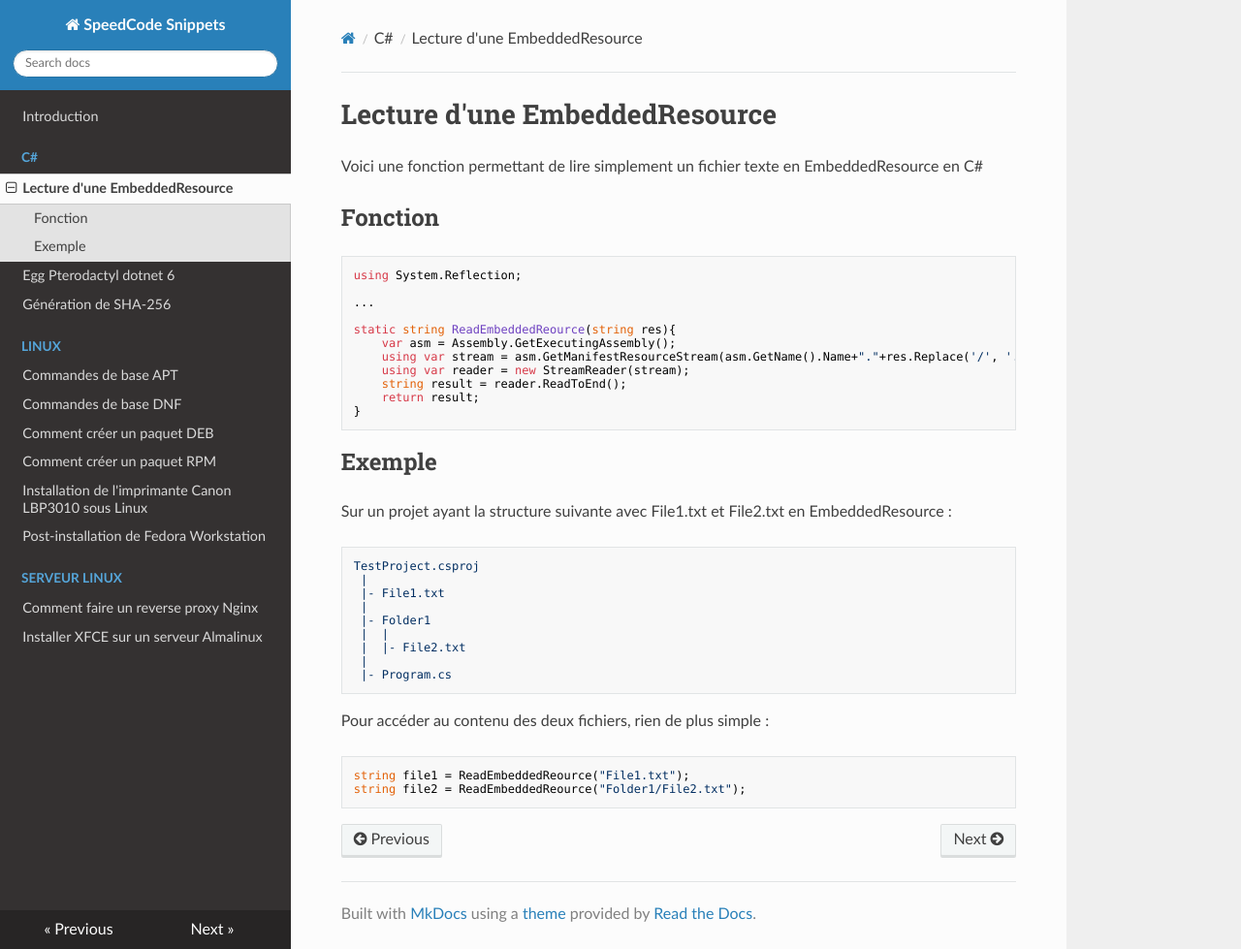
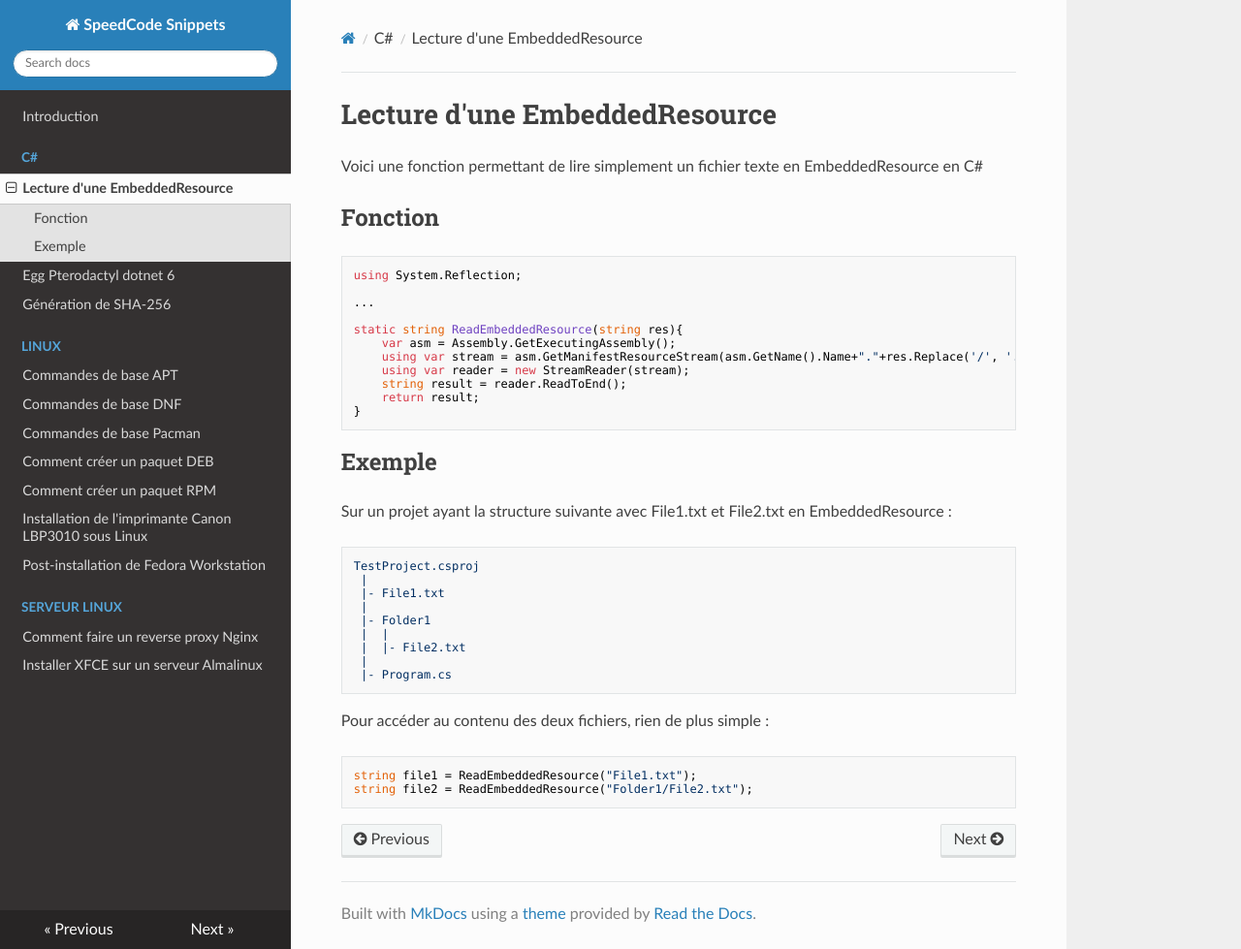
Before and after one commit to SpeedCode210/SpeedSnippets, an MkDocs documentation site: the page built from docs/c#/embedded-resource-read.md, in a window 1280 px wide and 979 px high. Shown: the whole window at 97% size. Built offline with MkDocs 1.6.1, drawn with Linux system fonts in a browser that asks for light colours; nearby versions of some CDN libraries; a script that is not in the unit is left out.

Commit message:
Ajout article Pacman + Correction autre article

````diff
--- a/docs/c#/embedded-resource-read.md
+++ b/docs/c#/embedded-resource-read.md
@@ -9,7 +9,7 @@
 
 ...
 
-static string ReadEmbeddedReource(string res){
+static string ReadEmbeddedResource(string res){
     var asm = Assembly.GetExecutingAssembly();
     using var stream = asm.GetManifestResourceStream(asm.GetName().Name+"."+res.Replace('/', '.'))!;
     using var reader = new StreamReader(stream);
@@ -37,6 +37,6 @@
 Pour accéder au contenu des deux fichiers, rien de plus simple :
 
 ```cs
-string file1 = ReadEmbeddedReource("File1.txt");
-string file2 = ReadEmbeddedReource("Folder1/File2.txt");
+string file1 = ReadEmbeddedResource("File1.txt");
+string file2 = ReadEmbeddedResource("Folder1/File2.txt");
 ```
````
Also changed, not shown: docs/linux/commandes-pacman.md (added, +60 -0 lines).
